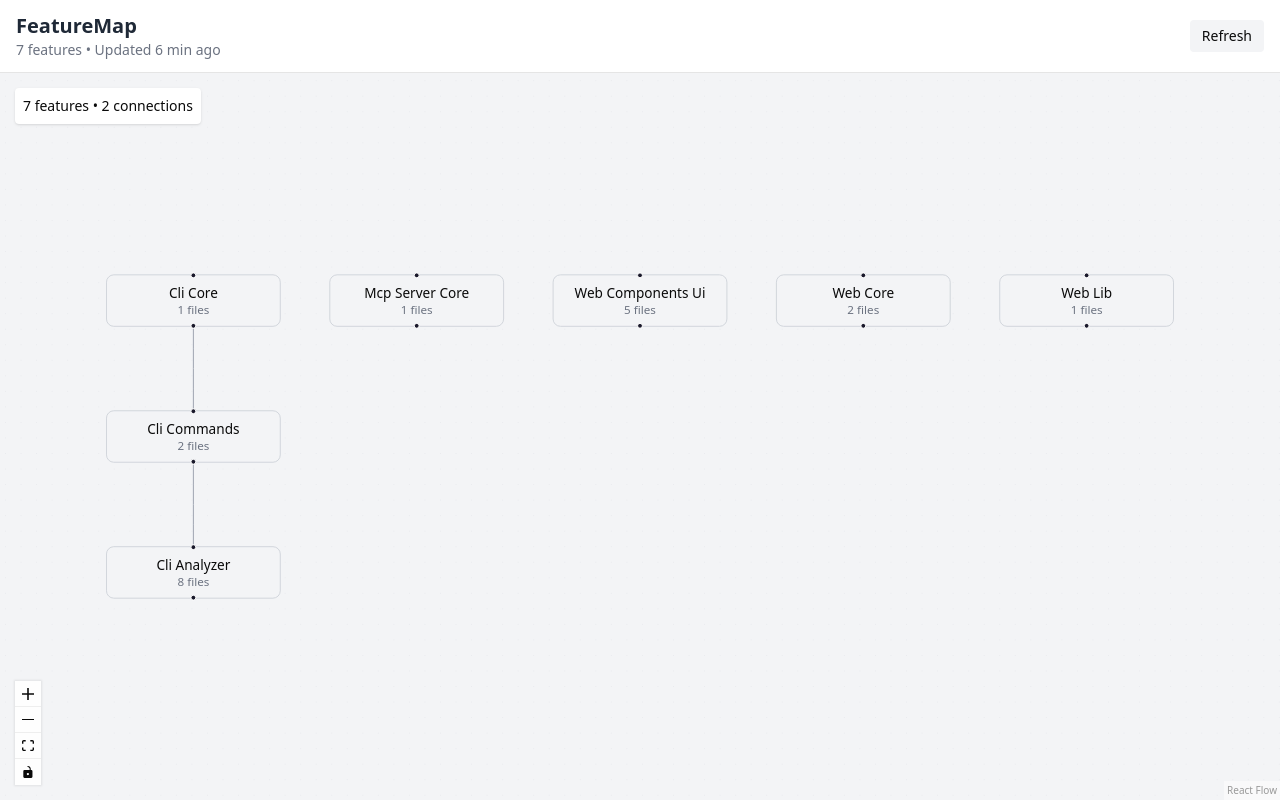
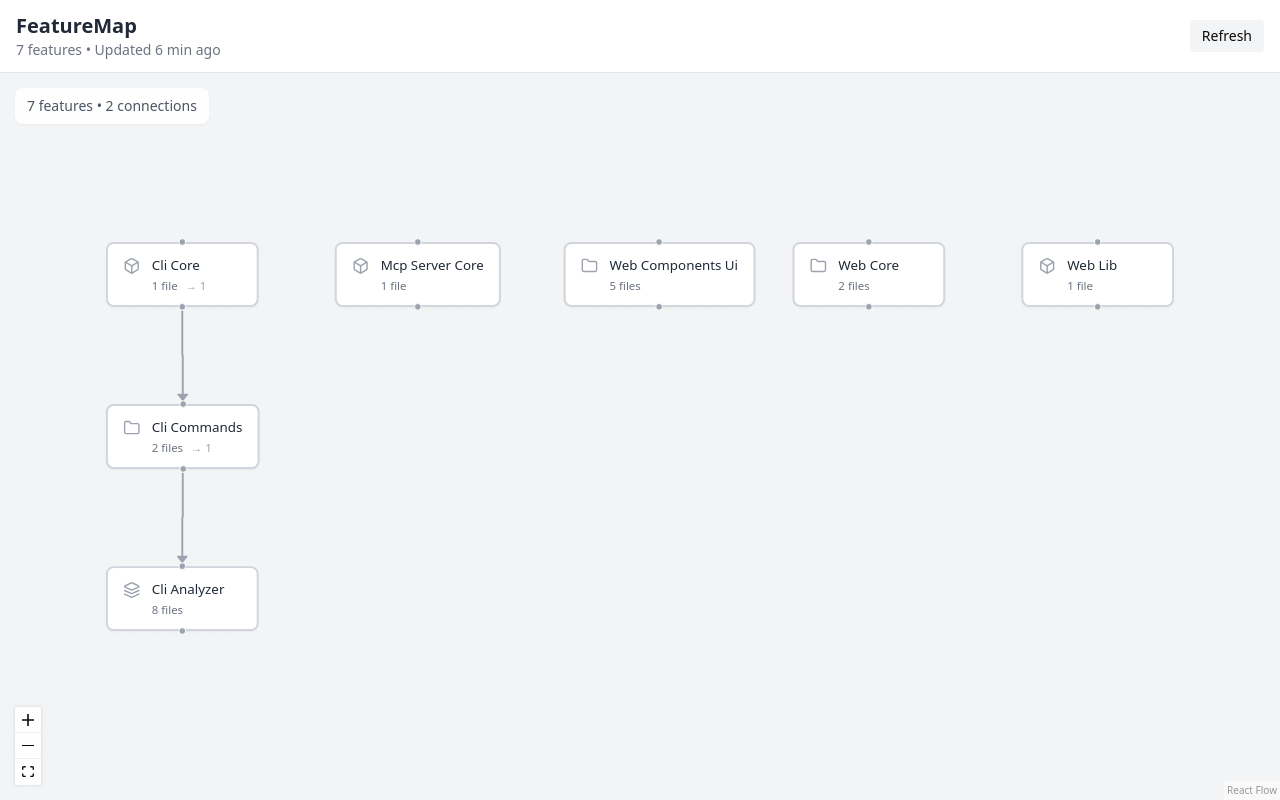
Before and after one commit to EugeneGameEdu/FeatureMap, a React (Vite) app in the folder packages/web/: page / in a window 1280 px wide. Built offline with nearby package versions, Linux system fonts and the light colour scheme.

Commit message:
feat(web): add custom feature nodes for graph

```diff
--- a/packages/web/src/components/FeatureMap.tsx
+++ b/packages/web/src/components/FeatureMap.tsx
@@ -9,9 +9,11 @@ import {
   ReactFlow,
   useEdgesState,
   useNodesState,
+  type NodeTypes,
 } from '@xyflow/react';
 import '@xyflow/react/dist/style.css';
 import dagre from '@dagrejs/dagre';
+import { FeatureNode } from './FeatureNode';
 import type { Feature, GraphData } from '@/lib/types';
 
 interface FeatureMapProps {
@@ -20,8 +22,12 @@ interface FeatureMapProps {
   onNodeClick?: (featureId: string) => void;
 }
 
+const nodeTypes: NodeTypes = {
+  feature: FeatureNode,
+};
+
 const NODE_WIDTH = 180;
-const NODE_HEIGHT = 60;
+const NODE_HEIGHT = 70;
 
 function getLayoutedElements(
   nodes: Node[],
@@ -30,7 +36,7 @@ function getLayoutedElements(
 ): { nodes: Node[]; edges: Edge[] } {
   const dagreGraph = new dagre.graphlib.Graph();
   dagreGraph.setDefaultEdgeLabel(() => ({}));
-  dagreGraph.setGraph({ rankdir: direction, nodesep: 50, ranksep: 80 });
+  dagreGraph.setGraph({ rankdir: direction, nodesep: 60, ranksep: 100 });
 
   nodes.forEach((node) => {
     dagreGraph.setNode(node.id, { width: NODE_WIDTH, height: NODE_HEIGHT });
@@ -62,23 +68,15 @@ export function FeatureMap({ graph, features, onNodeClick }: FeatureMapProps) {
       const feature = features[node.id];
       return {
         id: node.id,
-        type: 'default',
+        type: 'feature',
         data: {
-          label: (
-            <div className="text-center">
-              <div className="font-medium text-sm">{node.label}</div>
-              <div className="text-xs text-gray-500">{node.fileCount} files</div>
-            </div>
-          ),
+          label: node.label,
+          fileCount: node.fileCount,
+          source: feature?.source || 'auto',
+          status: feature?.status || 'active',
+          dependencyCount: feature?.dependsOn?.length || 0,
         },
         position: { x: 0, y: 0 },
-        style: {
-          width: NODE_WIDTH,
-          backgroundColor: feature?.source === 'ai' ? '#dbeafe' : '#f3f4f6',
-          border: '1px solid #d1d5db',
-          borderRadius: '8px',
-          padding: '8px',
-        },
       };
     });
   }, [graph.nodes, features]);
@@ -90,7 +88,11 @@ export function FeatureMap({ graph, features, onNodeClick }: FeatureMapProps) {
       target: edge.target,
       type: 'smoothstep',
       animated: false,
-      style: { stroke: '#9ca3af' },
+      style: { stroke: '#9ca3af', strokeWidth: 2 },
+      markerEnd: {
+        type: 'arrowclosed' as const,
+        color: '#9ca3af',
+      },
     }));
   }, [graph.edges]);
 
@@ -113,18 +115,25 @@ export function FeatureMap({ graph, features, onNodeClick }: FeatureMapProps) {
       <ReactFlow
         nodes={nodes}
         edges={edges}
+        nodeTypes={nodeTypes}
         onNodesChange={onNodesChange}
         onEdgesChange={onEdgesChange}
         onNodeClick={handleNodeClick}
         connectionMode={ConnectionMode.Loose}
         fitView
         fitViewOptions={{ padding: 0.2 }}
-        minZoom={0.5}
+        minZoom={0.3}
         maxZoom={2}
+        defaultEdgeOptions={{
+          type: 'smoothstep',
+        }}
       >
-        <Background color="#e5e7eb" gap={16} />
-        <Controls />
-        <Panel position="top-left" className="bg-white p-2 rounded shadow text-sm">
+        <Background color="#e5e7eb" gap={20} size={1} />
+        <Controls showInteractive={false} />
+        <Panel
+          position="top-left"
+          className="bg-white/90 backdrop-blur px-3 py-2 rounded-lg shadow-sm text-sm text-gray-600"
+        >
           {graph.nodes.length} features • {graph.edges.length} connections
         </Panel>
       </ReactFlow>
--- /dev/null
+++ b/packages/web/src/components/FeatureNode.tsx
@@ -0,0 +1,89 @@
+import { memo } from 'react';
+import { Handle, Position, type NodeProps } from '@xyflow/react';
+import { Box, Folder, Layers } from 'lucide-react';
+
+export interface FeatureNodeData {
+  label: string;
+  fileCount: number;
+  source: 'auto' | 'ai' | 'manual';
+  status: 'active' | 'deprecated' | 'ignored';
+  dependencyCount: number;
+}
+
+function FeatureNodeComponent({ data, selected }: NodeProps) {
+  const { label, fileCount, source, status, dependencyCount } =
+    data as unknown as FeatureNodeData;
+
+  const Icon = fileCount > 5 ? Layers : fileCount > 1 ? Folder : Box;
+
+  const borderColor = selected
+    ? 'border-blue-500'
+    : source === 'ai'
+    ? 'border-green-400'
+    : source === 'manual'
+    ? 'border-purple-400'
+    : 'border-gray-300';
+
+  const bgColor =
+    status === 'deprecated'
+      ? 'bg-amber-50'
+      : status === 'ignored'
+      ? 'bg-gray-100'
+      : 'bg-white';
+
+  return (
+    <div
+      className={`
+        px-4 py-3 rounded-lg border-2 shadow-sm min-w-[160px]
+        transition-all duration-150
+        ${borderColor} ${bgColor}
+        ${selected ? 'shadow-md ring-2 ring-blue-200' : 'hover:shadow-md'}
+      `}
+    >
+      <Handle type="target" position={Position.Top} className="w-2 h-2 !bg-gray-400" />
+
+      <div className="flex items-start gap-3">
+        <div className="mt-0.5">
+          <Icon
+            size={18}
+            className={
+              source === 'ai'
+                ? 'text-green-500'
+                : source === 'manual'
+                ? 'text-purple-500'
+                : 'text-gray-400'
+            }
+          />
+        </div>
+
+        <div className="flex-1 min-w-0">
+          <div className="font-medium text-sm text-gray-800 truncate">{label}</div>
+          <div className="flex items-center gap-2 mt-1">
+            <span className="text-xs text-gray-500">
+              {fileCount} {fileCount === 1 ? 'file' : 'files'}
+            </span>
+            {dependencyCount > 0 && (
+              <span className="text-xs text-gray-400">→ {dependencyCount}</span>
+            )}
+          </div>
+        </div>
+
+        {source !== 'auto' && (
+          <div
+            className={`
+              text-[10px] px-1.5 py-0.5 rounded font-medium
+              ${source === 'ai' ? 'bg-green-100 text-green-700' : ''}
+              ${source === 'manual' ? 'bg-purple-100 text-purple-700' : ''}
+            `}
+          >
+            {source === 'ai' ? 'AI' : 'Manual'}
+          </div>
+        )}
+      </div>
+
+      <Handle type="source" position={Position.Bottom} className="w-2 h-2 !bg-gray-400" />
+    </div>
+  );
+}
+
+export const FeatureNode = memo(FeatureNodeComponent);
```
